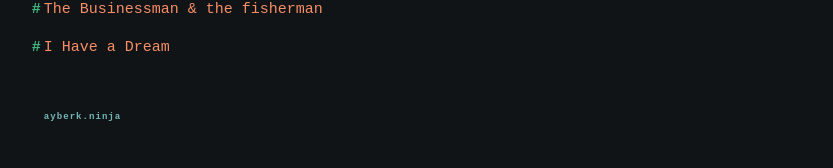
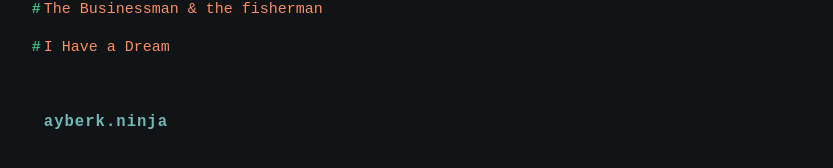
Before and after one commit to mhmtayberk/ayberkninja.github.io, a Jekyll site: the page built from index.html, in a window 1280 px wide. Shown: the part 385-553 px from the top of the page, without its empty margins (217-1050 px from the left). Built offline with Jekyll 4.4.1, drawn with Linux system fonts in a browser that asks for light colours; the list of posts is cut into pages by our own code.

Commit message:
Update custom.css

```diff
--- a/assets/css/custom.css
+++ b/assets/css/custom.css
@@ -93,7 +93,7 @@ main {
 footer {
 	font-weight: bold;
 	color: #72b6b5;
-	font-size: 0.7rem;
+	font-size: 1.2rem;
 	margin: 4rem 20% 4rem 20%;
 }
 
```
